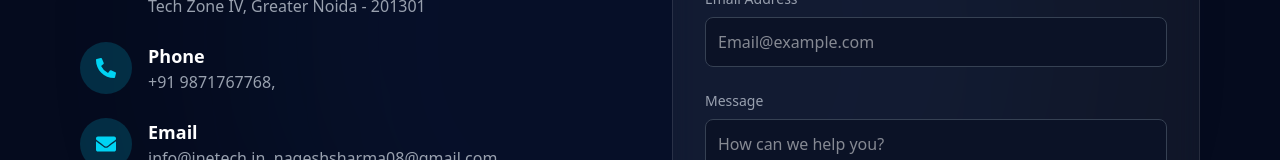
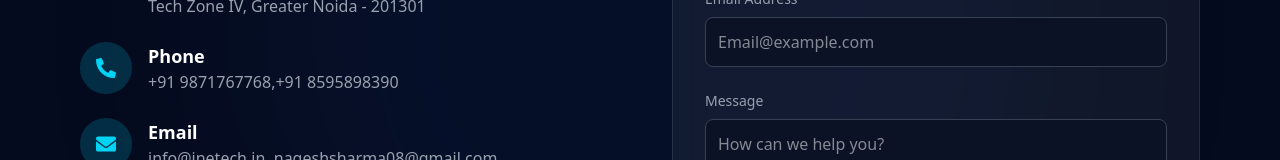
Before and after one commit to Nishantakanishu/JNE-Smart-techonology, a React (Vite) app: page /contact in a window 1280 px wide. Shown: the part 386-546 px from the top of the page. Built offline with nearby package versions, Linux system fonts and the light colour scheme.

Commit message:
updated number and contact

```diff
--- a/src/Contact.jsx
+++ b/src/Contact.jsx
@@ -39,7 +39,7 @@ const Contact = () => {
                   </div>
                   <div>
                     <h3 className="text-white font-bold text-lg">Phone</h3>
-                    <p className="text-gray-400">+91 9871767768, </p>
+                    <p className="text-gray-400">+91 9871767768,+91 8595898390 </p>
                   </div>
                 </div>
 
```
